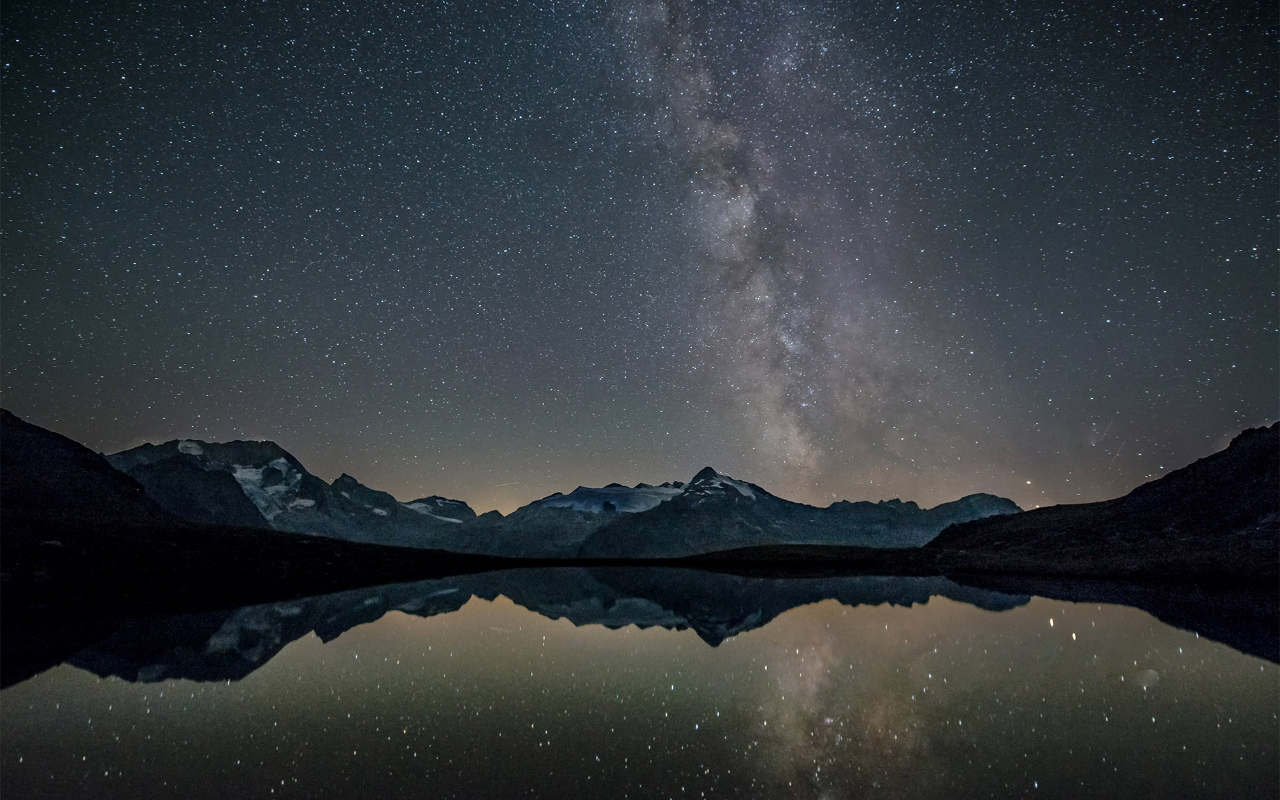
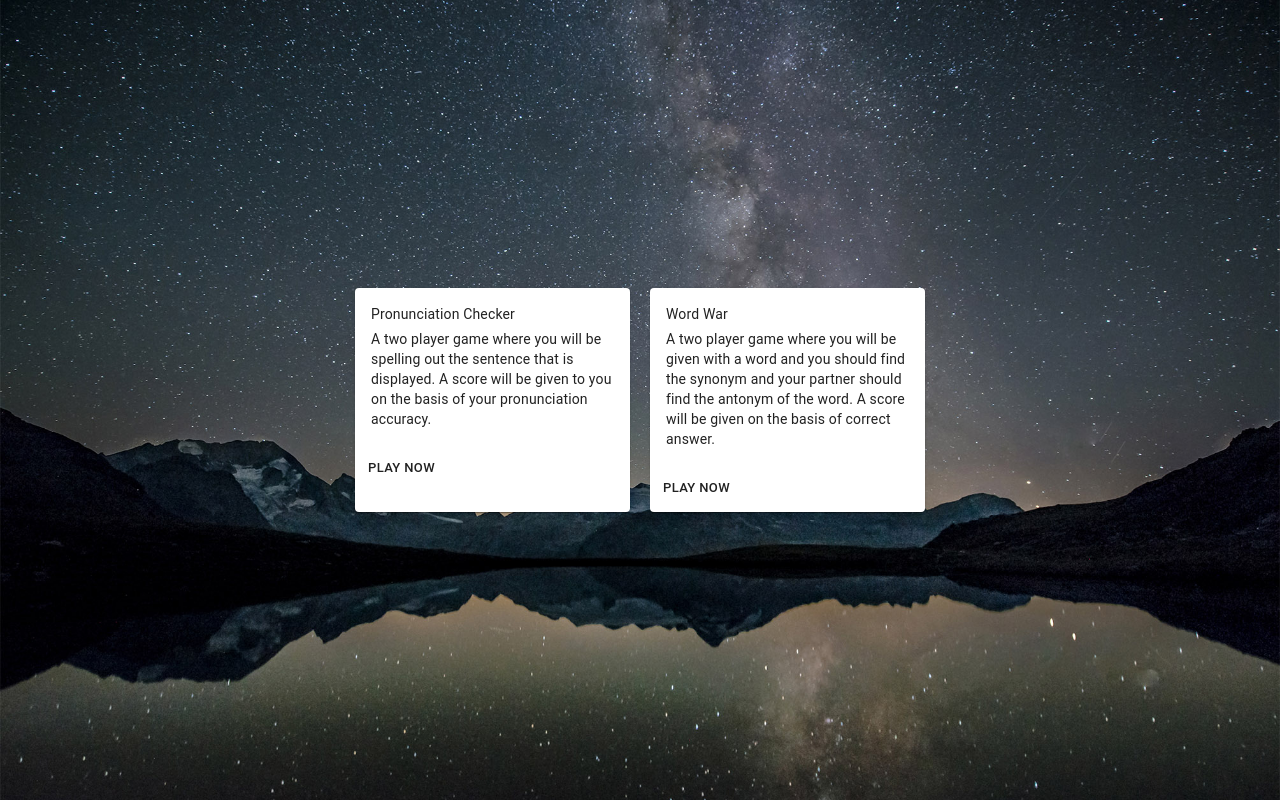
Before and after one commit to KarthickSelvam/hackevent-fe, a React (Create React App) app: page / in a window 1280 px wide. Built offline with nearby package versions, Linux system fonts and the light colour scheme.

Commit message:
Add cards to display the games

```diff
--- a/src/views/Homepage/index.js
+++ b/src/views/Homepage/index.js
@@ -1,6 +1,6 @@
 import React, { Component } from 'react';
 import PropTypes from 'prop-types';
-import { withStyles } from '@material-ui/core';
+import { Button, Card, CardActions, CardContent, Grid, Typography, withStyles } from '@material-ui/core';
 import image from '../../assets/img/background-image.jpg';
 
 const styles = () => ({
@@ -13,21 +13,62 @@ const styles = () => ({
     padding: '0',
     border: '0',
     alignItems: 'center'
-  }
+  },
+  card: {
+    width: 275,
+    margin: 10,
+  },
+  title: {
+    fontSize: 14,
+  },
+  pos: {
+    marginBottom: 12,
+  },
 });
 
 class Homepage extends Component {
   render() {
+    const { classes } = this.props;
     return (
       <div>
         <div
-          className={this.props.classes.pageHeader}
+          className={classes.pageHeader}
           style={{
             backgroundImage: 'url(' + image + ')',
             backgroundSize: 'cover',
-            backgroundPosition: 'top center'
+            backgroundPosition: 'top center',
+            display: 'flex',
           }}
-        />
+        >
+          <Grid container justify="center">
+            <Card className={classes.card}>
+              <CardContent>
+                <Typography className={classes.title} color="textPrimary" component="p" gutterBottom variant="body2">
+                  Pronunciation Checker
+                </Typography>
+                <Typography component="p" variant="body2">
+                  A two player game where you will be spelling out the sentence that is displayed. A score will be given to you on the basis of your pronunciation accuracy.
+                </Typography>
+              </CardContent>
+              <CardActions>
+                <Button size="small">Play Now</Button>
+              </CardActions>
+            </Card>
+            <Card className={classes.card}>
+              <CardContent>
+                <Typography className={classes.title} color="textPrimary" component="p" gutterBottom variant="body2">
+                  Word War
+                </Typography>
+                <Typography component="p" variant="body2">
+                  A two player game where you will be given with a word and you should find the synonym and your partner should find the antonym of the word. A score will be given on the basis of correct answer.
+                </Typography>
+              </CardContent>
+              <CardActions>
+                <Button size="small">Play Now</Button>
+              </CardActions>
+            </Card>
+          </Grid>
+        </div>
       </div>
     );
   }
```
